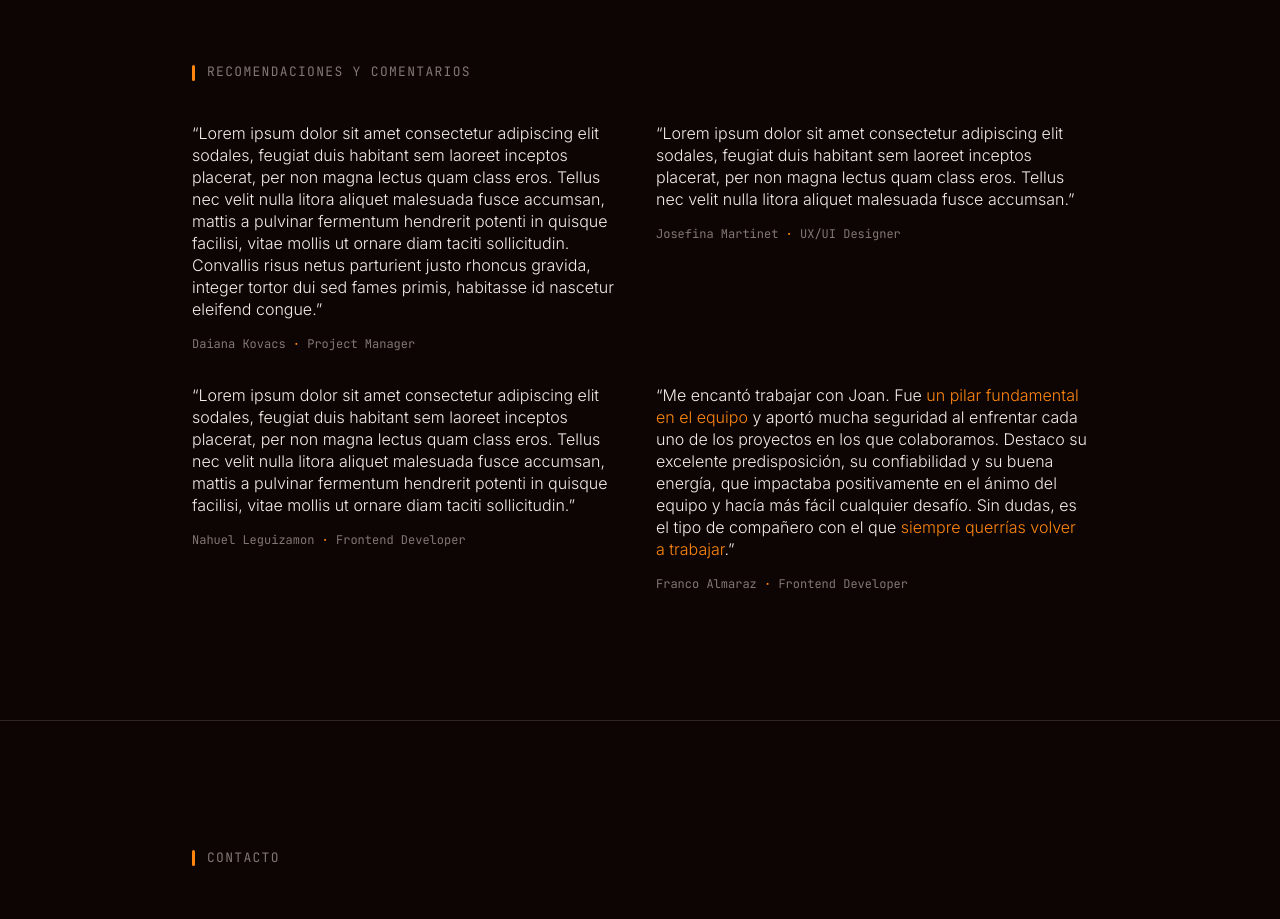
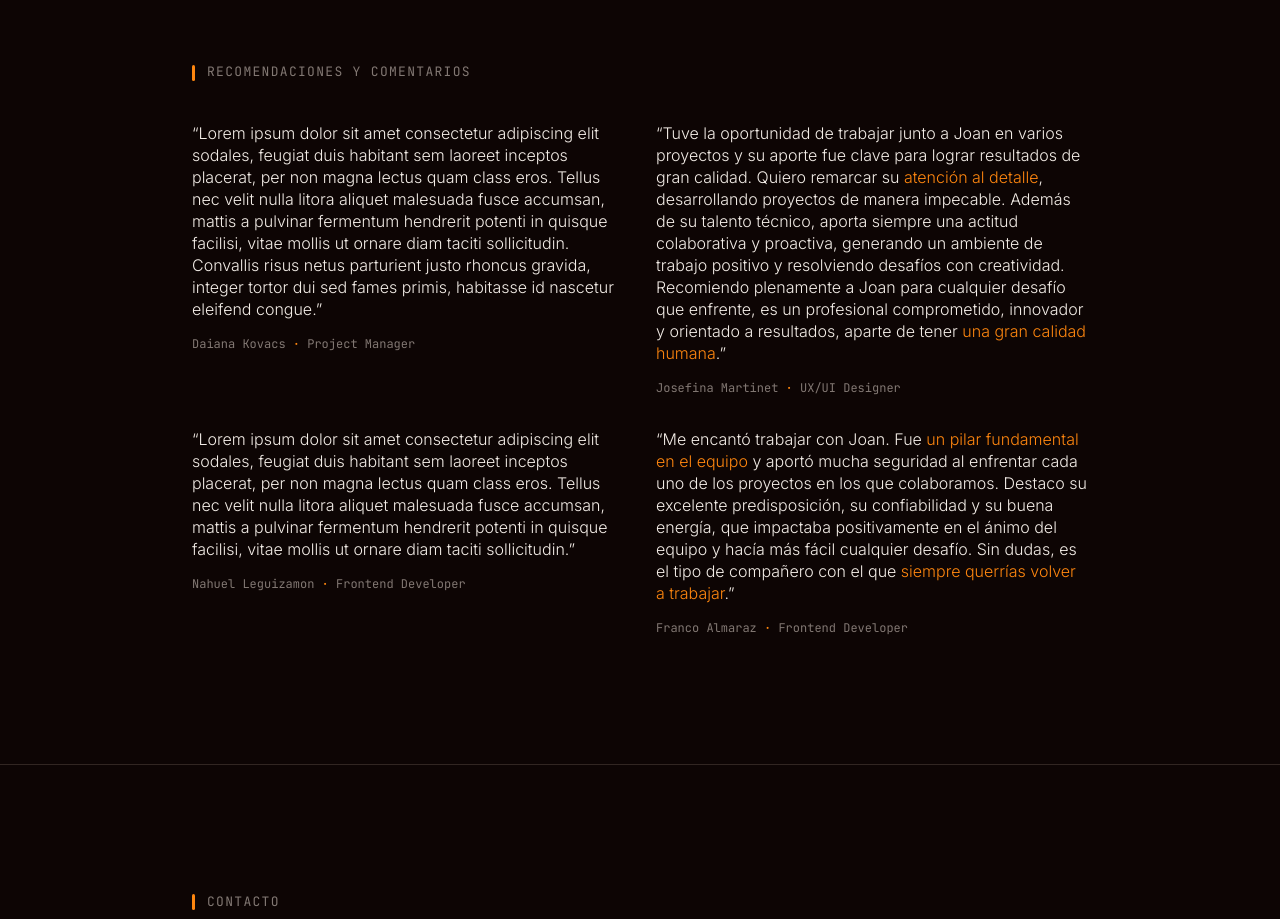
Before and after one commit to joandiazestigarribia/portfolio-2026, a Next.js app: page / in a window 1280 px wide. Shown: the part 2440-3359 px from the top of the page. Built offline with nearby package versions, Linux system fonts and the light colour scheme; no server answers.

Commit message:
feat: add josefina martinet recommendation

```diff
--- a/src/data/quotes.ts
+++ b/src/data/quotes.ts
@@ -16,7 +16,7 @@ export const quotes: Quote[] = [
   {
     id: "design",
     quote:
-      "Lorem ipsum dolor sit amet consectetur adipiscing elit sodales, feugiat duis habitant sem laoreet inceptos placerat, per non magna lectus quam class eros. Tellus nec velit nulla litora aliquet malesuada fusce accumsan.",
+      "Tuve la oportunidad de trabajar junto a Joan en varios proyectos y su aporte fue clave para lograr resultados de gran calidad. Quiero remarcar su **atención al detalle**, desarrollando proyectos de manera impecable. Además de su talento técnico, aporta siempre una actitud colaborativa y proactiva, generando un ambiente de trabajo positivo y resolviendo desafíos con creatividad. Recomiendo plenamente a Joan para cualquier desafío que enfrente, es un profesional comprometido, innovador y orientado a resultados, aparte de tener **una gran calidad humana**.",
     name: "Josefina Martinet",
     role: "UX/UI Designer",
   },
```
